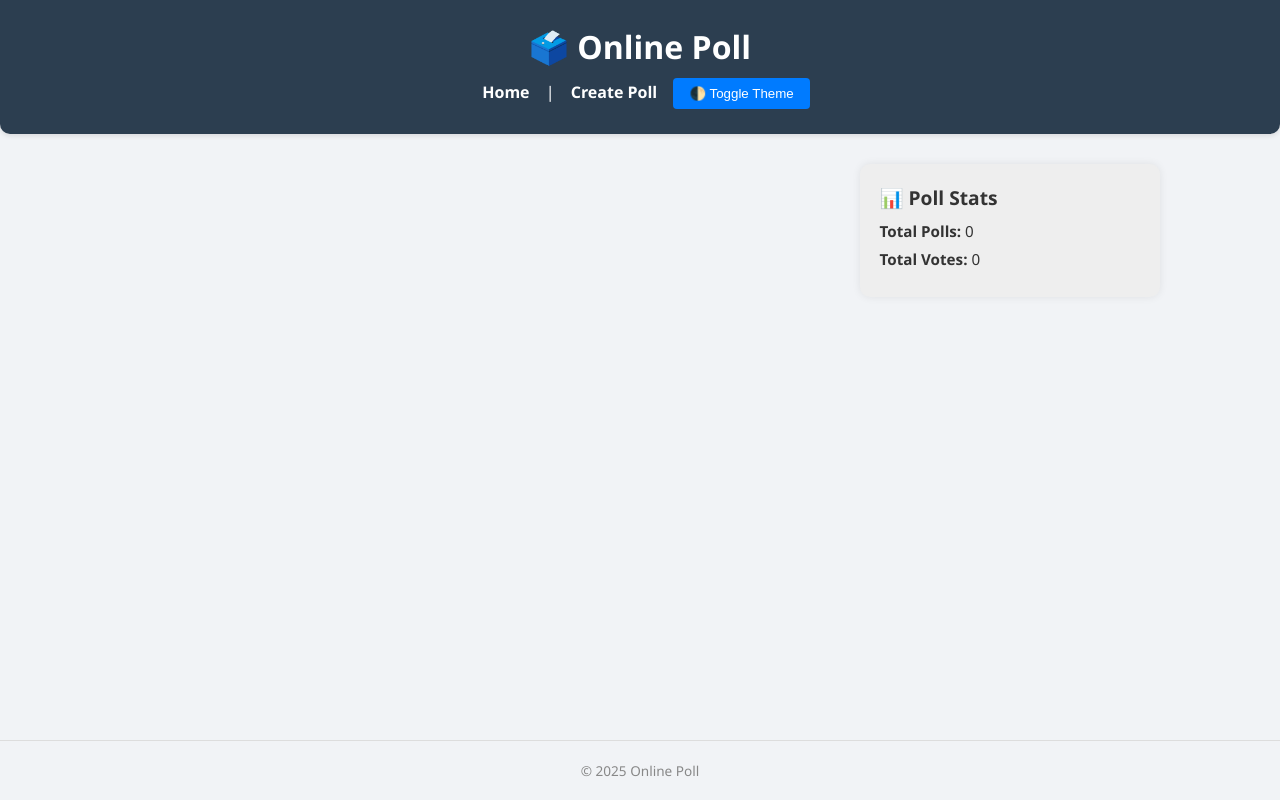
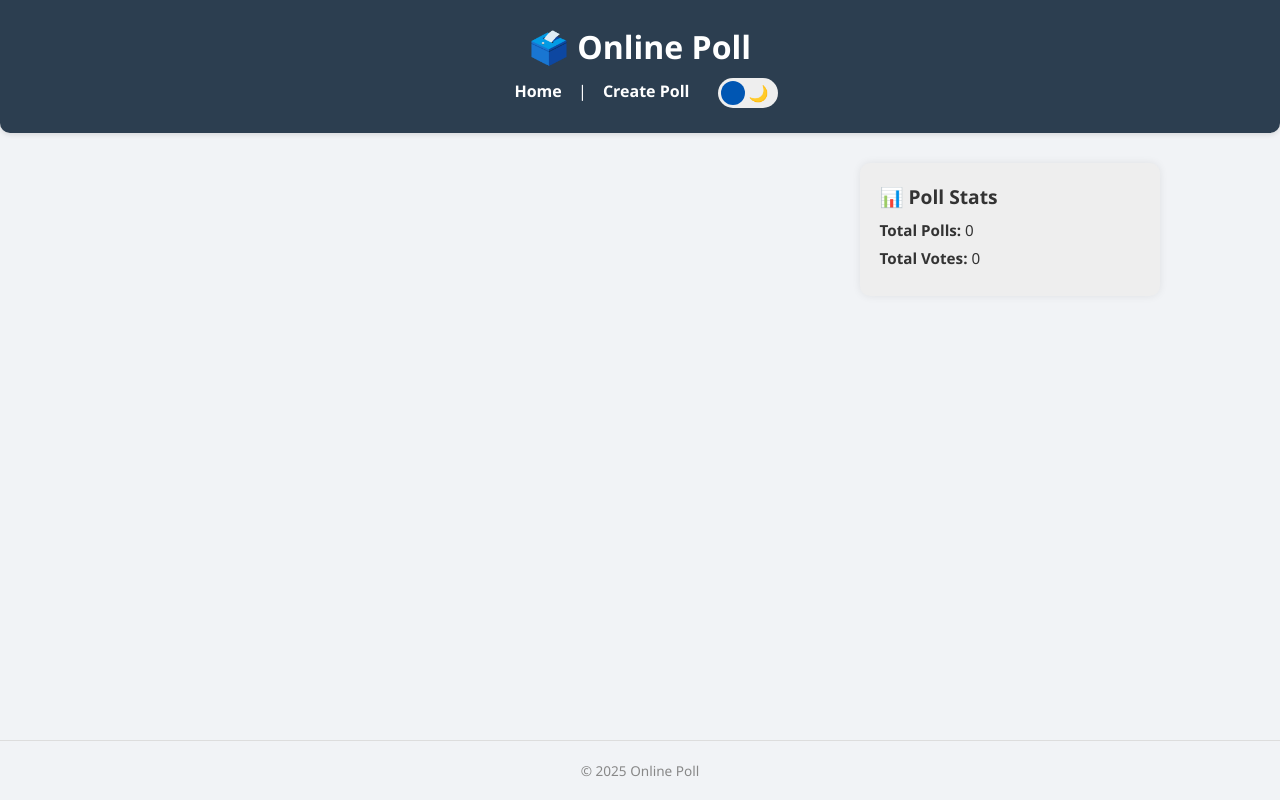
Before and after one commit to akey098/Final_Project_Online_poll, a Flask app: page / in a window 1280 px wide. Run offline with Flask 3, Linux system fonts and the light colour scheme; data that the repository does not hold is empty.

Commit message:
theme button improved

```diff
--- a/static/css/styles.css
+++ b/static/css/styles.css
@@ -32,6 +32,62 @@ body.dark {
     /* Dark-mode Delete Poll button */
     --delete-button-bg: #c0392b;
     --delete-button-hover: #922b21;
+
+    --switch-bg: var(--panel-bg);
+    --switch-knob: var(--button-bg);
+}
+
+
+/* Theme switch */
+.theme-switch {
+    display: inline-block;
+    vertical-align: middle;
+    margin-left: 12px;
+}
+.theme-switch input {
+    display: none;
+}
+.theme-switch label {
+    display: flex;
+    align-items: center;
+    width: 60px;
+    height: 30px;
+    background: var(--switch-bg);
+    border-radius: 15px;
+    position: relative;
+    cursor: pointer;
+    padding: 0 5px;
+    box-sizing: border-box;
+    transition: background 0.3s ease;
+}
+.theme-switch .sun,
+.theme-switch .moon {
+    width: 24px;
+    height: 24px;
+    display: flex;
+    align-items: center;
+    justify-content: center;
+    font-size: 16px;
+}
+.theme-switch .sun {
+    color: #f39c12;
+}
+.theme-switch .moon {
+    color: #f1c40f;
+}
+.theme-switch label::after {
+    content: '';
+    position: absolute;
+    top: 3px;
+    left: 3px;
+    width: 24px;
+    height: 24px;
+    background: var(--switch-knob);
+    border-radius: 50%;
+    transition: transform 0.3s ease, background 0.3s ease;
+}
+.theme-switch input:checked + label::after {
+    transform: translateX(30px);
 }
 
 /* Reset & base */
@@ -39,6 +95,9 @@ body.dark {
     margin: 0;
     padding: 0;
     box-sizing: border-box;
+
+    --switch-bg: var(--panel-bg);
+    --switch-knob: var(--button-hover);
 }
 
 body {
--- a/templates/base.html
+++ b/templates/base.html
@@ -13,7 +13,14 @@
         <nav>
             <a href="{{ url_for('index') }}">Home</a> |
             <a href="{{ url_for('create') }}">Create Poll</a>
-            <button id="theme-toggle">🌓 Toggle Theme</button>
+            <!-- Theme switch -->
+            <div class="theme-switch">
+                <input type="checkbox" id="theme-toggle">
+                <label for="theme-toggle">
+                    <span class="sun">☀️</span>
+                    <span class="moon">🌙</span>
+                </label>
+            </div>
         </nav>
     </header>
 
```
